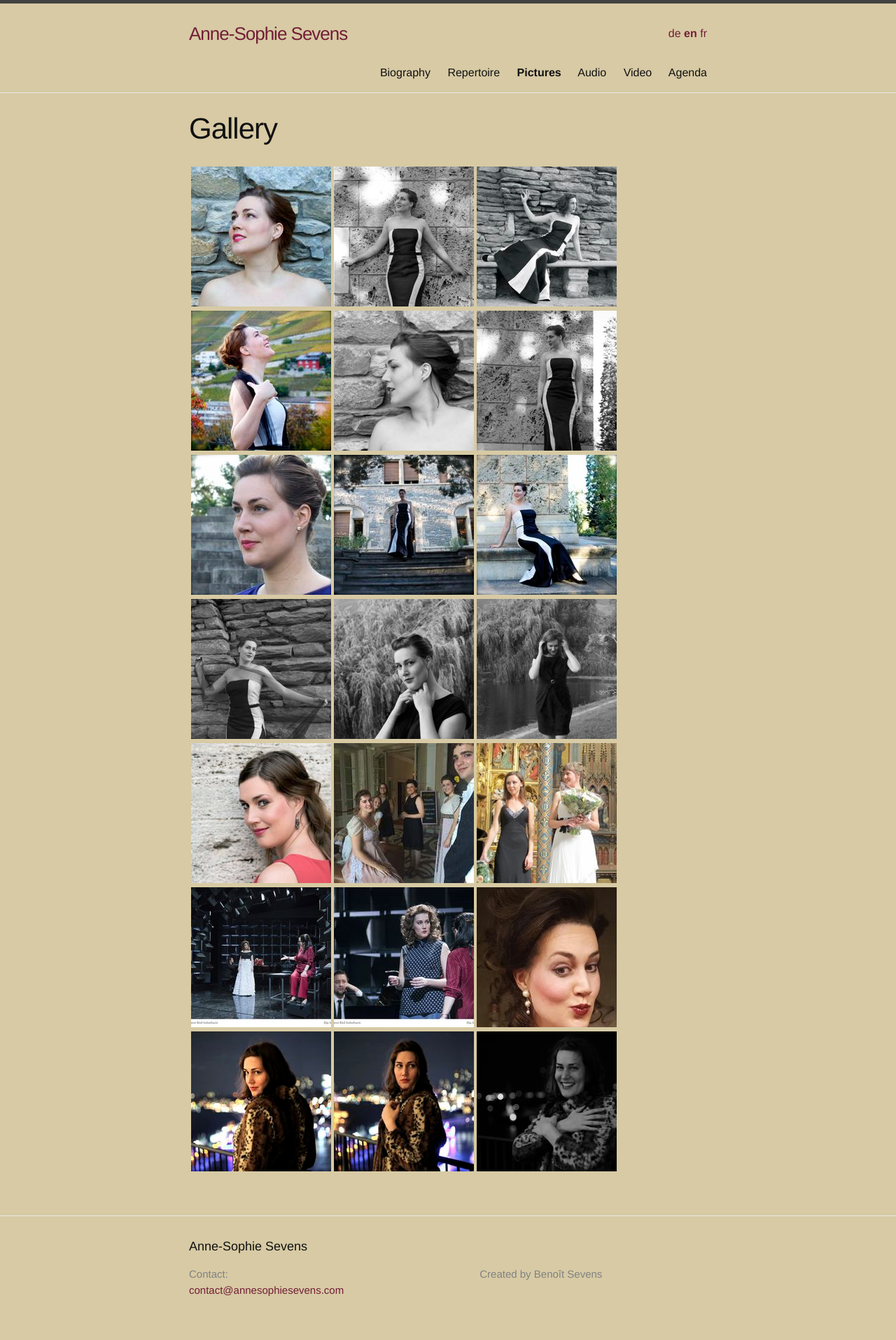
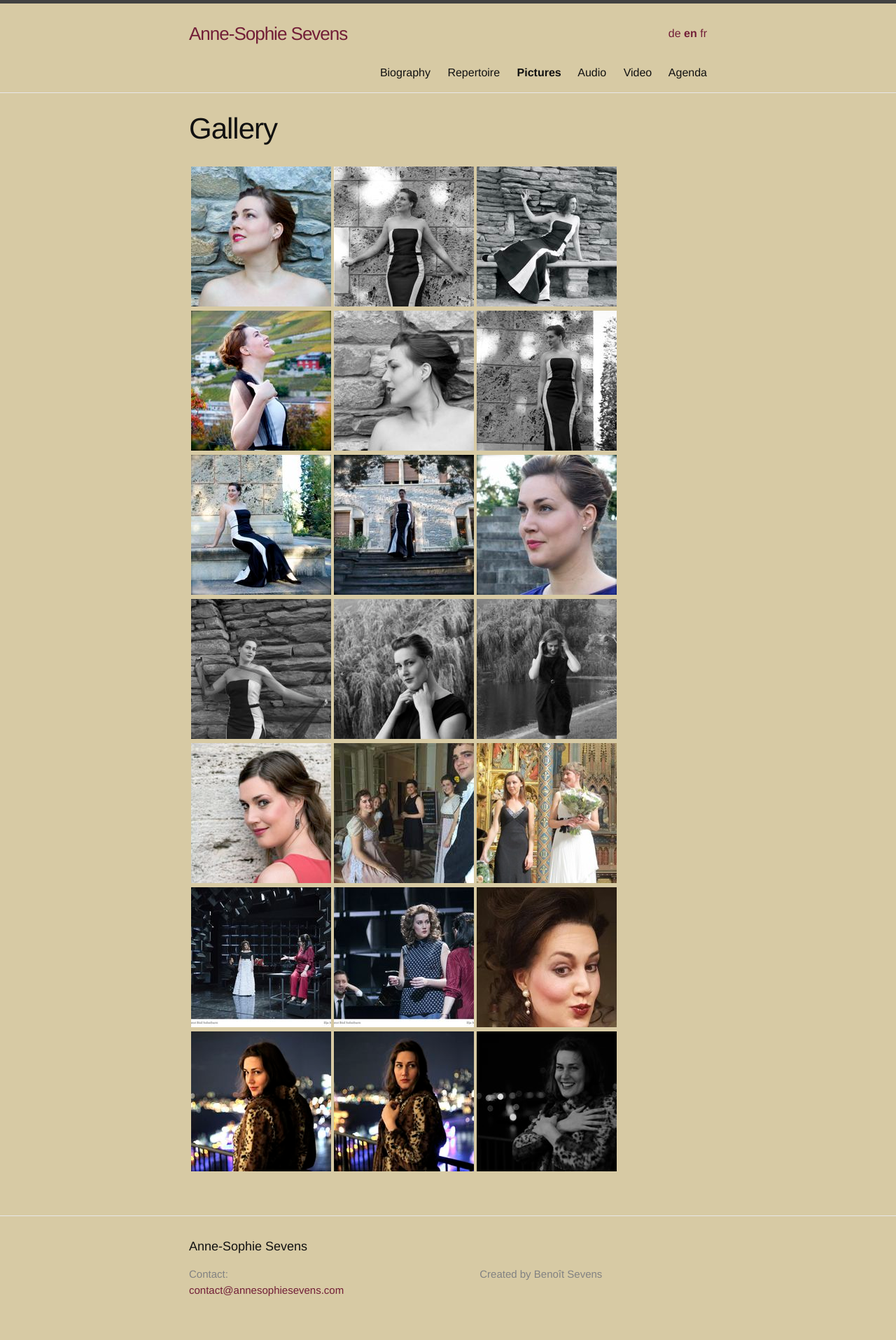
Before and after one commit to annesophie-sevens/annesophie-sevens.github.io, a Jekyll site: the page built from pictures-en.md, in a window 1280 px wide. Shown: the whole page at 70% size. Built offline with Jekyll 4.4.1, drawn with Linux system fonts in a browser that asks for light colours.

Commit message:
Update pictures-en.md

```diff
--- a/pictures-en.md
+++ b/pictures-en.md
@@ -9,7 +9,7 @@
 
 | <a href="/assets/a4.jpg"> ![]({{ site.baseurl }}/assets/a4-thumbnail.jpg) </a> | <a href="/assets/a2.jpg"> ![]({{ site.baseurl }}/assets/a2-thumbnail.jpg) </a> | <a href="/assets/a1.jpg">![]({{ site.baseurl }}/assets/a1-thumbnail.jpg) </a> |
 
-|  <a href="/assets/a9.jpg">  ![]({{ site.baseurl }}/assets/a9-thumbnail.jpg) </a> | <a href="/assets/a7.jpg"> ![]({{ site.baseurl }}/assets/a7-thumbnail.jpg) </a>|<a href="/assets/a12.jpg"> ![]({{ site.baseurl }}/assets/a12-thumbnail.jpg) </a>|
+|  <a href="/assets/a12.jpg">  ![]({{ site.baseurl }}/assets/a12-thumbnail.jpg) </a> | <a href="/assets/a7.jpg"> ![]({{ site.baseurl }}/assets/a7-thumbnail.jpg) </a>|<a href="/assets/a9.jpg"> ![]({{ site.baseurl }}/assets/a9-thumbnail.jpg) </a>|
 
 | <a href="/assets/a5.jpg">  ![]({{ site.baseurl }}/assets/a5-thumbnail.jpg) </a> | <a href="/assets/a11.jpg"> ![]({{ site.baseurl }}/assets/a11-thumbnail.jpg) </a> | <a href="/assets/a13.jpg"> ![]({{ site.baseurl }}/assets/a13-thumbnail.jpg) </a>|
 
```
